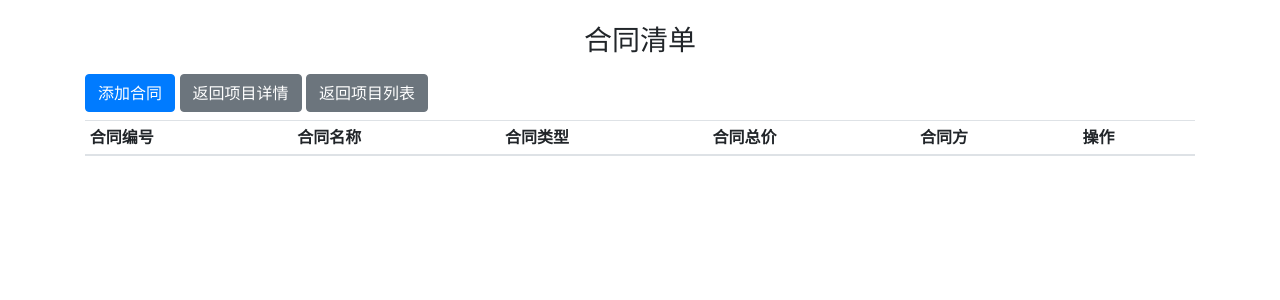
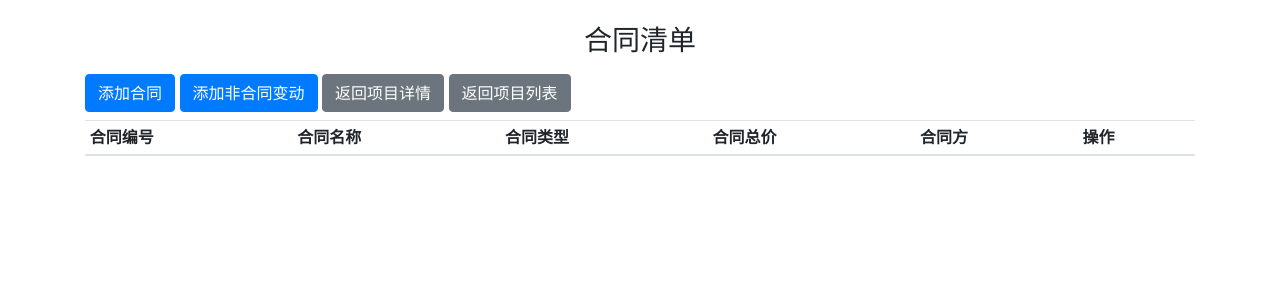
Before and after one commit to minkolee/fms, a Django app: template contracts/templates/contracts/contract_list.html in a window 1280 px wide. Shown: the part 56-356 px from the top of the page. Run offline with Django 3.2, Linux system fonts and the light colour scheme; the template is opened without the code that fills it, so the values that code supplies are empty; some libraries are stand-ins or nearby versions.

Commit message:
慢慢写吧，还有付款的结算没写，也是参照这个

```diff
--- a/contracts/templates/contracts/contract_list.html
+++ b/contracts/templates/contracts/contract_list.html
@@ -7,6 +7,7 @@
     {% else %}
         <h3 class="text-center mt-2">{{ project.name }}合同清单</h3>
         <a href="{% url 'contracts:contract_add' project.id %}" class="btn btn-primary mt-2 mb-2">添加合同</a>
+        <a href="#" class="btn btn-primary mt-2 mb-2">添加非合同变动</a>
         <a href="{% url 'projects:project_detail' project.id %}" class="btn btn-secondary mt-2 mb-2">返回项目详情</a>
         <a href="{% url 'projects:project_list' %}" class="btn btn-secondary mt-2 mb-2">返回项目列表</a>
         <div class="table-responsive-lg">
```
